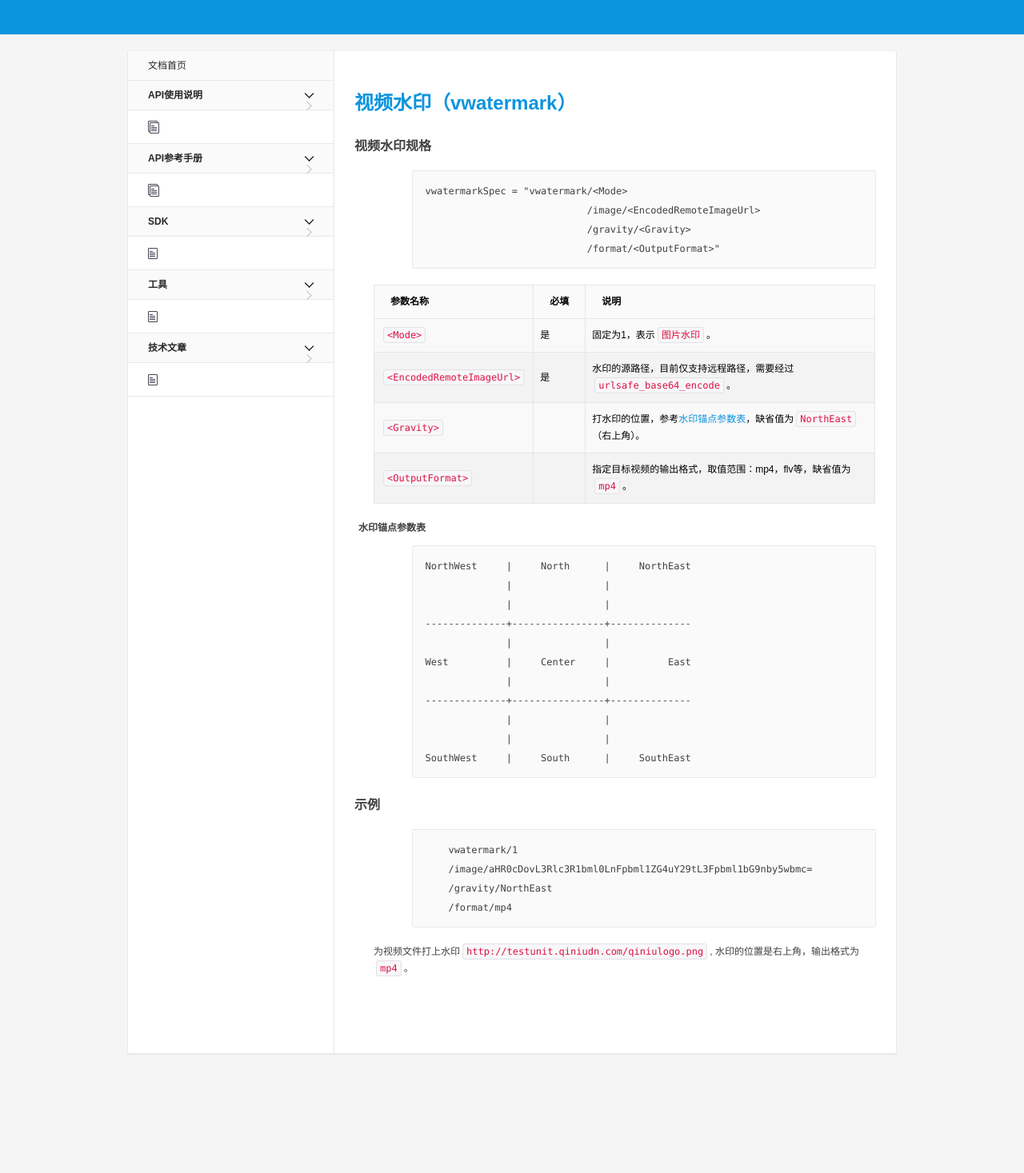
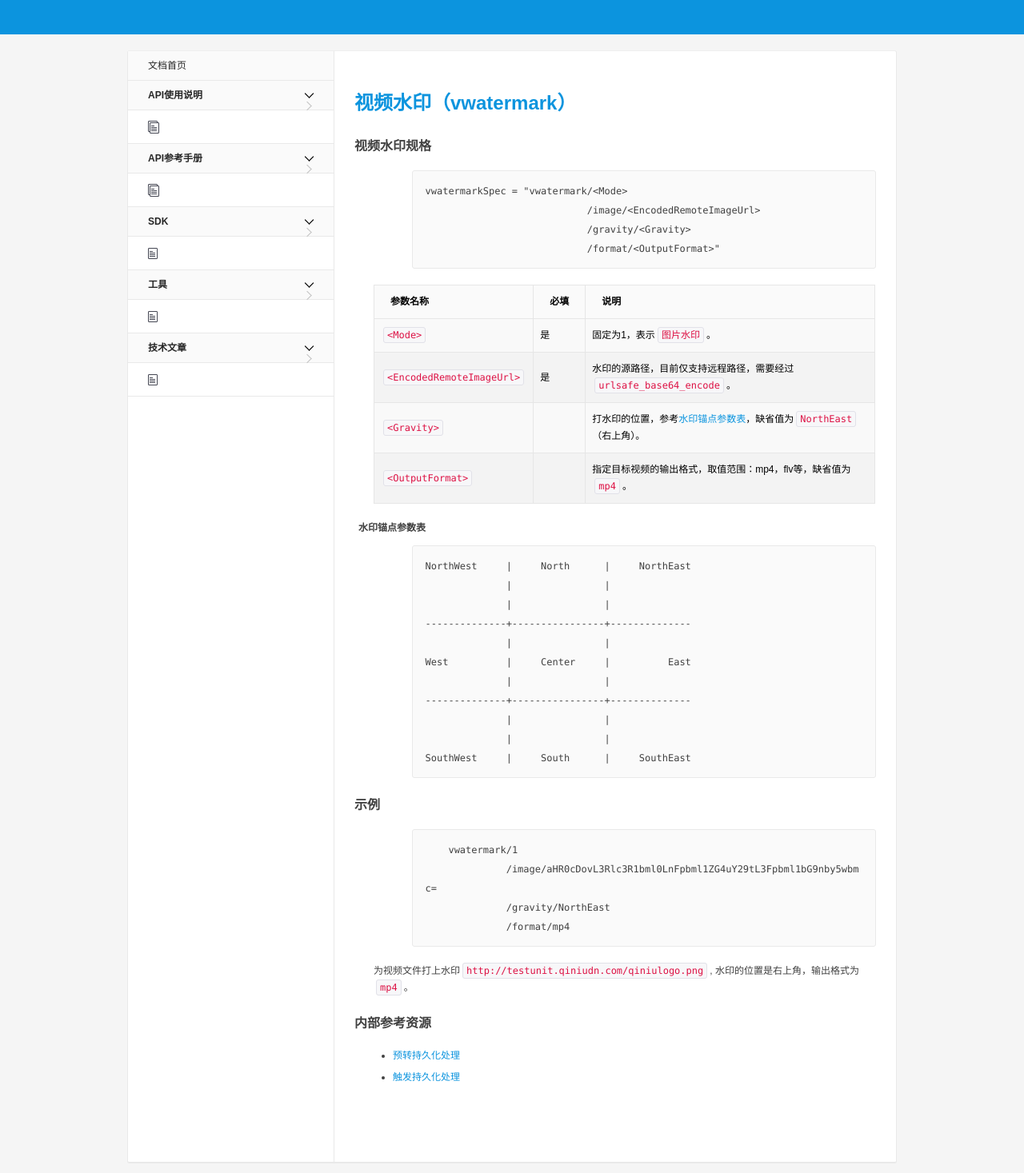
Before and after one commit to qiniu/developer.qiniu.com, a Jekyll site: the page built from docs/v6/api/reference/fop/av/video-watermark.md, in a window 1280 px wide. Shown: the whole page at 80% size. Built offline with Jekyll 4.4.1, drawn with Linux system fonts in a browser that asks for light colours; nearby versions of some CDN libraries; library files that are not in the unit come from our copies; comment, search, counter and statistics services are not loaded; before the commit the page ends 1331 px from its top, so only the background shows below that.

Commit message:
加上持久化处理的参考资源链接

````diff
--- a/docs/v6/api/reference/fop/av/video-watermark.md
+++ b/docs/v6/api/reference/fop/av/video-watermark.md
@@ -45,9 +45,19 @@ SouthWest     |     South      |     SouthEast
 
 ```
     vwatermark/1
-    /image/aHR0cDovL3Rlc3R1bml0LnFpbml1ZG4uY29tL3Fpbml1bG9nby5wbmc=
-    /gravity/NorthEast
-    /format/mp4
+              /image/aHR0cDovL3Rlc3R1bml0LnFpbml1ZG4uY29tL3Fpbml1bG9nby5wbmc=
+              /gravity/NorthEast
+              /format/mp4
 ```
 
 为视频文件打上水印`http://testunit.qiniudn.com/qiniulogo.png`, 水印的位置是右上角，输出格式为`mp4`。
+
+<a id="avthumb-internal-resources"></a>
+## 内部参考资源
+
+- [预转持久化处理][persistentOpsHref]
+- [触发持久化处理][pfopHref]
+
+[persistentOpsHref]: ../../security/put-policy.html#put-policy-persistent-ops "预转持久化处理"
+[pfopHref]:          ../pfop/pfop.html                                        "触发持久化处理"
+[pfopNotificationHref]: ../pfop/pfop.html#pfop-notification                   "持久化处理结果通知"
````
